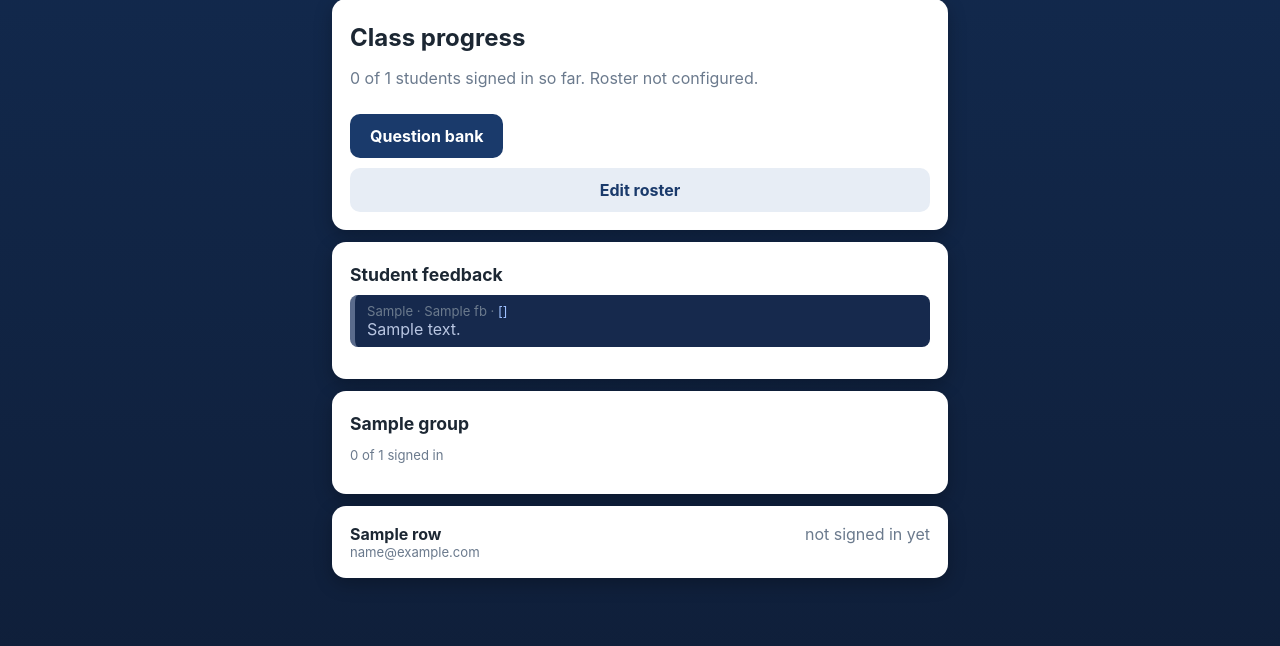
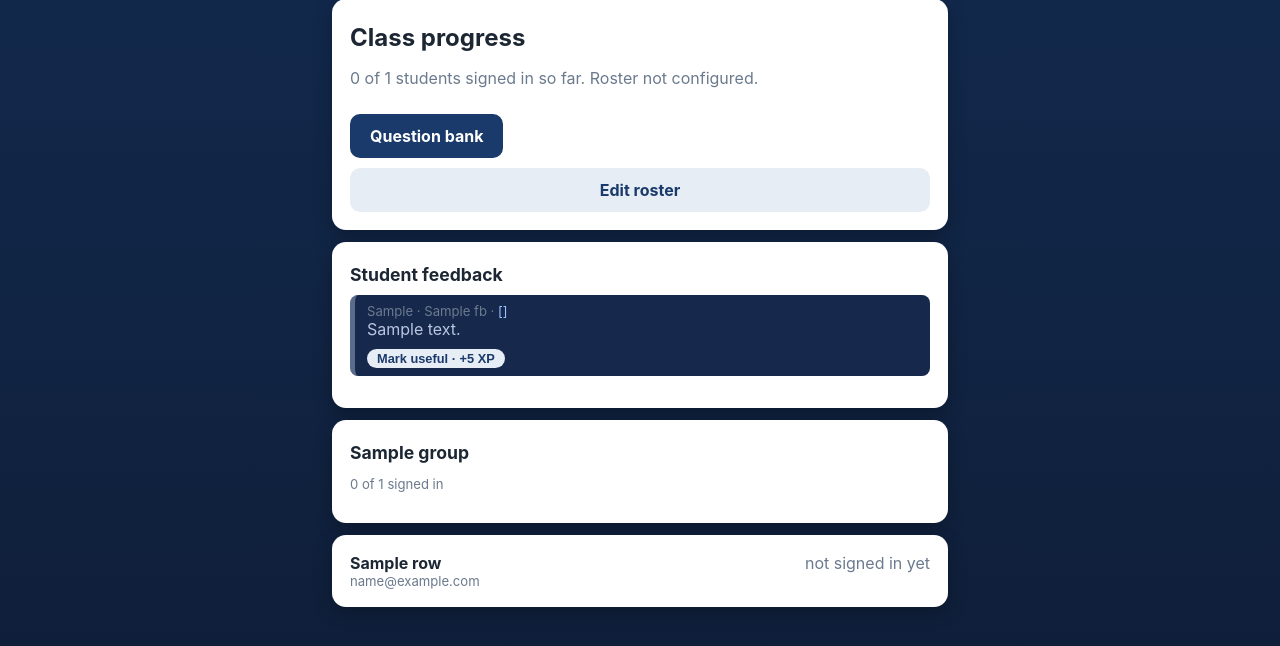
Before and after one commit to gisc/lastlapcp, a Flask app: template templates/teacher.html in a window 1280 px wide. Shown: the part 65-711 px from the top of the page. Run offline with Flask 3, Linux system fonts and the light colour scheme; the template is opened without the code that fills it: most values are stand-ins (such as "Sample title", 1, 10 or a date in 2020); parts of the project's set-up code (start-up, migrations or seed data) failed here and were passed over.

Commit message:
Teacher can mark feedback useful, awarding the student 5 XP
- Mark useful / Undo toggle on each Student feedback entry (teacher only)
- FB_USEFUL_XP=5 flows into user_stats, so it shows on home and class progress
- In-place migration adds useful/useful_at columns to existing DBs

```diff
--- a/app.py
+++ b/app.py
@@ -152,7 +152,8 @@ CREATE INDEX IF NOT EXISTS idx_t3att_part ON t3_attempts(part_id);
 CREATE TABLE IF NOT EXISTS feedback(
   id INTEGER PRIMARY KEY, user_id INTEGER NOT NULL REFERENCES users(id),
   qref TEXT NOT NULL, qlabel TEXT NOT NULL, qurl TEXT DEFAULT '',
-  message TEXT NOT NULL, created_at TEXT NOT NULL);
+  message TEXT NOT NULL, created_at TEXT NOT NULL,
+  useful INTEGER NOT NULL DEFAULT 0, useful_at TEXT DEFAULT '');
 CREATE INDEX IF NOT EXISTS idx_feedback_user ON feedback(user_id);
 """
 
@@ -225,6 +226,12 @@ def seed_t3(db):
             if (part["rubric"] or "") != seed_rubric or (part["model"] or "") != seed_model:
                 db.execute("UPDATE t3_parts SET rubric=?, model=? WHERE question_id=? AND ord=1",
                            (seed_rubric, seed_model, row["id"]))
+    # 2026-09-30: feedback XP columns for DBs created before they existed
+    fbcols = [r["name"] for r in db.execute("PRAGMA table_info(feedback)")]
+    if "useful" not in fbcols:
+        db.execute("ALTER TABLE feedback ADD COLUMN useful INTEGER NOT NULL DEFAULT 0")
+    if "useful_at" not in fbcols:
+        db.execute("ALTER TABLE feedback ADD COLUMN useful_at TEXT DEFAULT ''")
     db.commit()
 
 # ---------------- tier 3 test harness ----------------
@@ -432,6 +439,7 @@ def user_stats(db, uid):
         "SELECT COALESCE(SUM(xp),0) xp, COUNT(*) n, COALESCE(SUM(correct),0) c FROM attempts WHERE user_id=?",
         (uid,)).fetchone()
     t3xp = db.execute("SELECT COALESCE(SUM(xp),0) xp FROM t3_attempts WHERE user_id=?", (uid,)).fetchone()["xp"]
+    fbxp = db.execute("SELECT COUNT(*) c FROM feedback WHERE user_id=? AND useful=1", (uid,)).fetchone()["c"] * FB_USEFUL_XP
     dates = {r["d"] for r in db.execute(
         "SELECT DISTINCT date(created_at, '+8 hours') d FROM attempts WHERE user_id=?", (uid,))}
     dates |= {r["d"] for r in db.execute(
@@ -449,7 +457,7 @@ def user_stats(db, uid):
            WHERE a.user_id=? GROUP BY q.topic ORDER BY q.topic""", (uid,)).fetchall()
     mastery = [{"topic": t["topic"], "n": t["n"],
                 "pct": round(100 * t["c"] / t["n"]) if t["n"] else 0} for t in topics]
-    return {"xp": row["xp"] + t3xp, "attempts": row["n"], "correct": row["c"],
+    return {"xp": row["xp"] + t3xp + fbxp, "attempts": row["n"], "correct": row["c"],
             "streak": streak, "mastery": mastery}
 
 TIER_QTYPES = {0: ("binary",), 1: ("mcq", "checkbox"), 2: ("fib",)}
@@ -668,7 +676,8 @@ def teacher():
                 "by_topic": {m["topic"]: m for m in st["mastery"]},
                 "last": (datetime.fromisoformat(last).astimezone(SGT).strftime("%d %b %H:%M") if last else "-")}
 
-    fb = [{"name": r["uname"] or r["uemail"], "qlabel": r["qlabel"], "qurl": r["qurl"],
+    fb = [{"id": r["id"], "useful": bool(r["useful"]),
+           "name": r["uname"] or r["uemail"], "qlabel": r["qlabel"], "qurl": r["qurl"],
            "message": r["message"],
            "ts": datetime.fromisoformat(r["created_at"]).astimezone(SGT).strftime("%d %b %H:%M")}
           for r in db.execute("""SELECT f.*, u.name uname, u.email uemail FROM feedback f
@@ -1000,6 +1009,8 @@ def t3_check(qid, ord):
 # Per-question Feedback button -> teacher dashboard. Server-side guards keep out
 # trivial or junk notes; nothing here is public, only teachers see the list.
 
+FB_USEFUL_XP = 5
+
 TRIVIAL_WORDS = {"hi", "hello", "hey", "test", "testing", "ok", "okay", "k", "lol",
                  "idk", "nothing", "yes", "no", "asdf", "qwerty", "abc", "zzz",
                  "haha", "hehe", "blah", "yo", "sup"}
@@ -1043,6 +1054,22 @@ def send_feedback():
                (u["id"], qref, qlabel, qurl, msg, datetime.now(timezone.utc).isoformat()))
     db.commit()
     return {"ok": True}
+
+@app.route("/teacher/feedback/<int:fid>/ack", methods=["POST"])
+@teacher_required
+def feedback_ack(fid):
+    # toggle: mark a note useful (+FB_USEFUL_XP XP to the student) or undo
+    db = get_db()
+    row = db.execute("SELECT useful FROM feedback WHERE id=?", (fid,)).fetchone()
+    if not row:
+        abort(404)
+    if row["useful"]:
+        db.execute("UPDATE feedback SET useful=0, useful_at='' WHERE id=?", (fid,))
+    else:
+        db.execute("UPDATE feedback SET useful=1, useful_at=? WHERE id=?",
+                   (datetime.now(timezone.utc).isoformat(), fid))
+    db.commit()
+    return redirect(url_for("teacher") + "#feedback")
 
 # ---------------- teacher tier 3 authoring ----------------
 
--- a/templates/teacher.html
+++ b/templates/teacher.html
@@ -11,15 +11,23 @@
   <a class="btn" href="{{ url_for('bank') }}">Question bank</a>
   <a class="btn ghost" href="{{ url_for('roster_admin') }}">Edit roster</a>
 </div>
-<div class="card">
+<div class="card" id="feedback">
   <h2>Student feedback</h2>
   {% if fb %}
   <ul class="blist">
     {% for f in fb %}
-    <li class="bitem bgrey">
+    <li class="bitem {{ 'bgreen' if f.useful else 'bgrey' }}">
       <div class="muted small">{{ f.ts }} &middot; {{ f.name }} &middot;
         {% if f.qurl %}<a href="{{ f.qurl }}" style="color:#9fc1ff">{{ f.qlabel }}</a>{% else %}{{ f.qlabel }}{% endif %}</div>
       <div>{{ f.message }}</div>
+      <form method="post" action="{{ url_for('feedback_ack', fid=f.id) }}" style="margin-top:6px">
+        {% if f.useful %}
+        <span class="tag tier">Useful &middot; +5 XP awarded</span>
+        <button class="btn ghost" type="submit" style="padding:2px 10px; font-size:.8rem">Undo</button>
+        {% else %}
+        <button class="btn ghost" type="submit" style="padding:2px 10px; font-size:.8rem">Mark useful &middot; +5 XP</button>
+        {% endif %}
+      </form>
     </li>
     {% endfor %}
   </ul>
```
